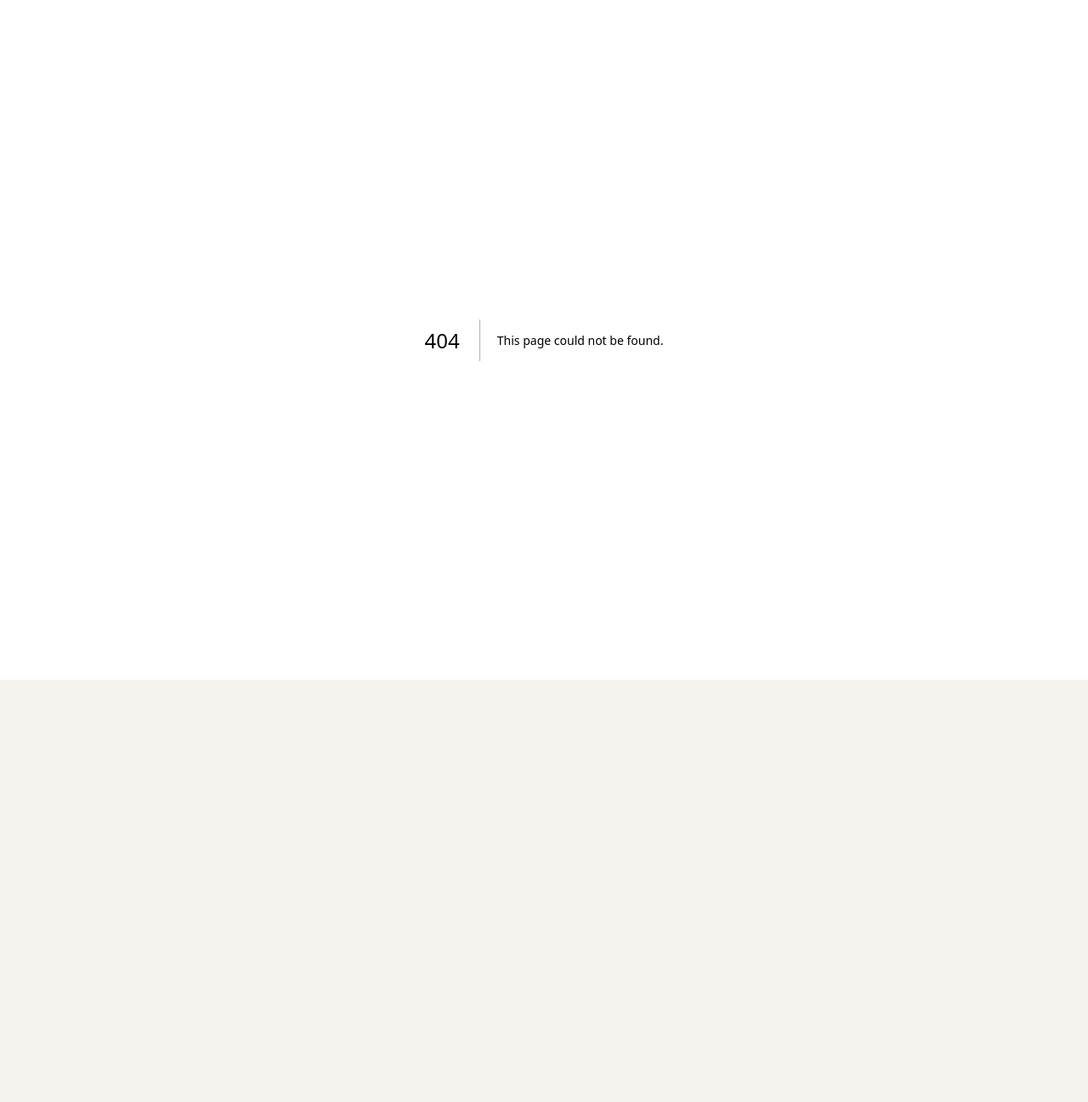
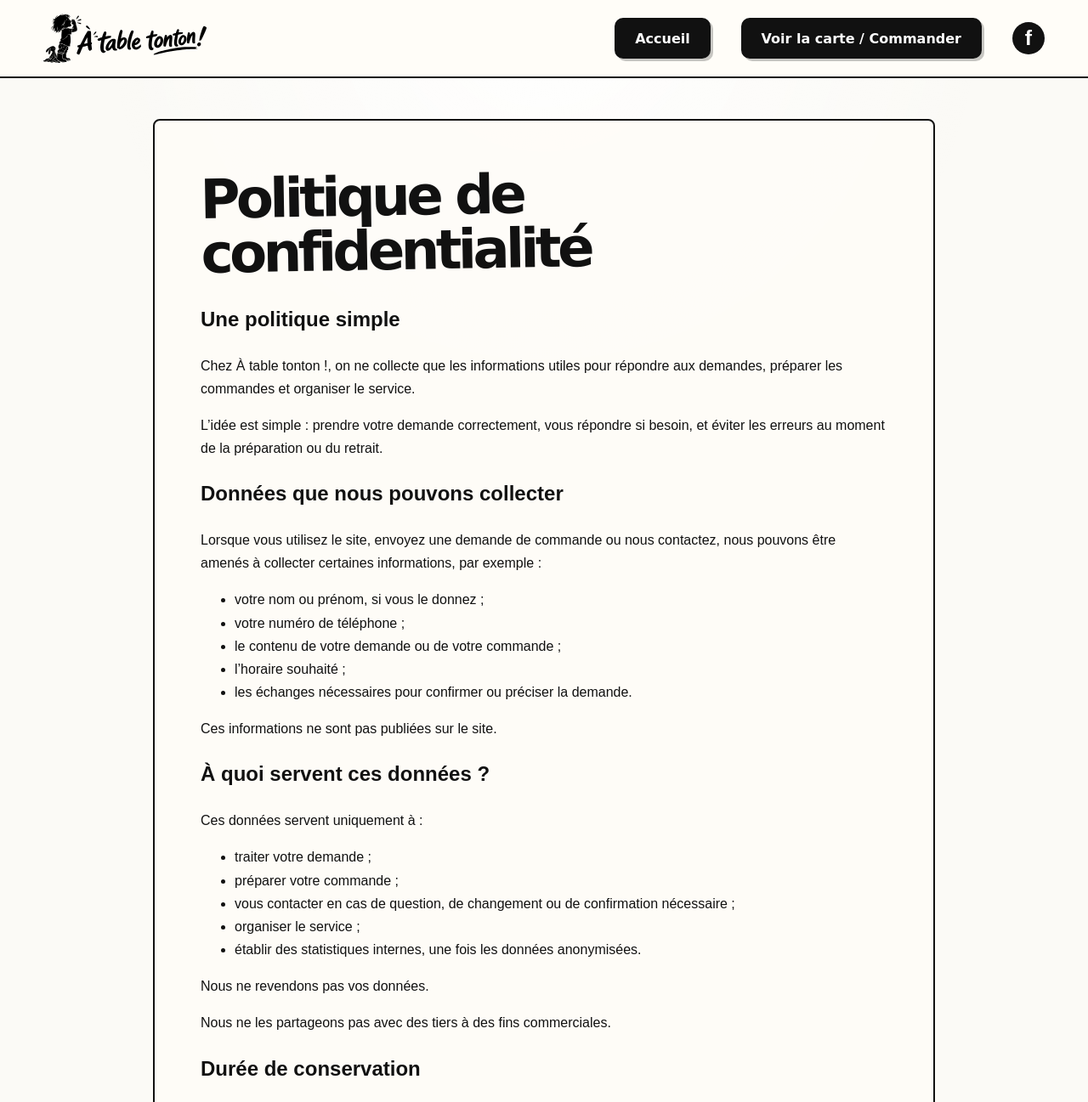
Before and after one commit to Gorghyz/pizza-planner, a Next.js app: page /politique-confidentialite in a window 1280 px wide. Before the commit this address had no page. Shown: the top 1297 px of the page at 85% size. Before the commit the page ends 800 px from the top, so only its background shows below. Built offline with nearby package versions, Linux system fonts and the light colour scheme.

Commit message:
Ajouter mentions legales et politique de confidentialite

```diff
--- /dev/null
+++ b/src/app/politique-confidentialite/page.tsx
@@ -0,0 +1,183 @@
+import PublicSiteShell from "@/components/public-site-shell";
+
+export const metadata = {
+  title: "Politique de confidentialité — À table tonton !",
+  description:
+    "Politique de confidentialité du site atabletonton.fr et de l’activité À table tonton !",
+};
+
+export default function PolitiqueConfidentialitePage() {
+  return (
+    <PublicSiteShell currentPage="legal">
+      <article
+        className="att-ink-card"
+        style={{
+          maxWidth: "920px",
+          margin: "48px auto",
+          padding: "clamp(24px, 5vw, 54px)",
+          lineHeight: 1.7,
+        }}
+      >
+        <h1
+          style={{
+            margin: "0 0 32px",
+            fontFamily:
+              '"Segoe Print", "Comic Sans MS", "Bradley Hand", cursive',
+            fontSize: "clamp(2.2rem, 5vw, 4rem)",
+            lineHeight: 1,
+            letterSpacing: "-0.07em",
+            transform: "rotate(-1deg)",
+          }}
+        >
+          Politique de confidentialité
+        </h1>
+
+        <section>
+          <h2>Une politique simple</h2>
+
+          <p>
+            Chez À table tonton !, on ne collecte que les informations utiles
+            pour répondre aux demandes, préparer les commandes et organiser le
+            service.
+          </p>
+
+          <p>
+            L’idée est simple : prendre votre demande correctement, vous répondre
+            si besoin, et éviter les erreurs au moment de la préparation ou du
+            retrait.
+          </p>
+        </section>
+
+        <section>
+          <h2>Données que nous pouvons collecter</h2>
+
+          <p>
+            Lorsque vous utilisez le site, envoyez une demande de commande ou
+            nous contactez, nous pouvons être amenés à collecter certaines
+            informations, par exemple :
+          </p>
+
+          <ul>
+            <li>votre nom ou prénom, si vous le donnez ;</li>
+            <li>votre numéro de téléphone ;</li>
+            <li>le contenu de votre demande ou de votre commande ;</li>
+            <li>l’horaire souhaité ;</li>
+            <li>
+              les échanges nécessaires pour confirmer ou préciser la demande.
+            </li>
+          </ul>
+
+          <p>Ces informations ne sont pas publiées sur le site.</p>
+        </section>
+
+        <section>
+          <h2>À quoi servent ces données ?</h2>
+
+          <p>Ces données servent uniquement à :</p>
+
+          <ul>
+            <li>traiter votre demande ;</li>
+            <li>préparer votre commande ;</li>
+            <li>
+              vous contacter en cas de question, de changement ou de
+              confirmation nécessaire ;
+            </li>
+            <li>organiser le service ;</li>
+            <li>
+              établir des statistiques internes, une fois les données
+              anonymisées.
+            </li>
+          </ul>
+
+          <p>Nous ne revendons pas vos données.</p>
+
+          <p>
+            Nous ne les partageons pas avec des tiers à des fins commerciales.
+          </p>
+        </section>
+
+        <section>
+          <h2>Durée de conservation</h2>
+
+          <p>
+            Les données nominatives liées à une demande ou une commande sont
+            conservées le temps nécessaire au traitement de la commande, puis
+            pendant une durée maximale de 1 an.
+          </p>
+
+          <p>
+            Passé ce délai, les informations permettant de vous identifier sont
+            supprimées ou anonymisées.
+          </p>
+
+          <p>
+            Certaines données anonymisées peuvent être conservées plus longtemps
+            à des fins statistiques : nombre de commandes, types de produits
+            vendus, volumes d’activité, organisation du service, etc.
+          </p>
+        </section>
+
+        <section>
+          <h2>Sécurité</h2>
+
+          <p>
+            Nous faisons notre possible pour conserver les données de manière
+            raisonnablement sécurisée, avec des accès limités aux personnes qui
+            en ont besoin pour faire fonctionner l’activité.
+          </p>
+
+          <p>
+            Aucune donnée personnelle n’est destinée à être rendue publique.
+          </p>
+        </section>
+
+        <section>
+          <h2>Vos droits</h2>
+
+          <p>
+            Vous pouvez demander à accéder aux données vous concernant, les faire
+            corriger ou demander leur suppression lorsque cela est possible.
+          </p>
+
+          <p>Pour toute demande, vous pouvez écrire à :</p>
+
+          <p>
+            <a href="mailto:contact@atabletonton.fr">
+              contact@atabletonton.fr
+            </a>
+          </p>
+
+          <p>Nous ferons au mieux pour répondre simplement et rapidement.</p>
+        </section>
+
+        <section>
+          <h2>Cookies et suivi</h2>
+
+          <p>
+            Le site atabletonton.fr n’a pas vocation à suivre les visiteurs
+            inutilement.
+          </p>
+
+          <p>
+            Si des outils de mesure d’audience ou des cookies sont ajoutés plus
+            tard, cette politique sera mise à jour pour l’indiquer clairement.
+          </p>
+        </section>
+
+        <section>
+          <h2>Mise à jour</h2>
+
+          <p>
+            Cette politique de confidentialité peut être modifiée si le site
+            évolue, si de nouvelles fonctionnalités sont ajoutées, ou si
+            l’organisation de l’activité change.
+          </p>
+
+          <p>
+            <strong>Dernière mise à jour : mai 2026.</strong>
+          </p>
+        </section>
+      </article>
+    </PublicSiteShell>
+  );
+}
--- a/src/components/public-site-shell.tsx
+++ b/src/components/public-site-shell.tsx
@@ -5,15 +5,20 @@ const FACEBOOK_URL = "https://www.facebook.com/profile.php?id=61588844054910";
 
 type PublicSiteShellProps = {
   children: ReactNode;
-  currentPage?: "home" | "carte";
+  currentPage?: "home" | "carte" | "legal";
 };
 
 function PublicHeader({ currentPage }: Pick<PublicSiteShellProps, "currentPage">) {
   const isHome = currentPage === "home";
+  const isLegal = currentPage === "legal";
 
   return (
     <header className="att-public-header">
-      <Link href="/" className="att-public-logo-link" aria-label="Accueil À table tonton !">
+      <Link
+        href="/"
+        className="att-public-logo-link"
+        aria-label="Accueil À table tonton !"
+      >
         <img
           src="/assets/logo-header.svg"
           alt="À table tonton !"
@@ -22,6 +27,17 @@ function PublicHeader({ currentPage }: Pick<PublicSiteShellProps, "currentPage">
       </Link>
 
       <nav className="att-public-nav" aria-label="Navigation principale">
+        {isLegal ? (
+          <>
+            <Link href="/" className="att-public-nav-cta">
+              Accueil
+            </Link>
+
+            <Link href="/carte" className="att-public-nav-cta">
+              Voir la carte / Commander
+            </Link>
+          </>
+        ) : (
           <Link
             href="/carte"
             className="att-public-nav-cta"
@@ -29,6 +45,7 @@ function PublicHeader({ currentPage }: Pick<PublicSiteShellProps, "currentPage">
           >
             Voir la carte / Commander
           </Link>
+        )}
 
         {isHome ? (
           <>
@@ -36,7 +53,7 @@ function PublicHeader({ currentPage }: Pick<PublicSiteShellProps, "currentPage">
             <a href="#qui-sommes-nous">Qui sommes-nous ?</a>
             <a href="#nos-valeurs">Nos valeurs</a>
           </>
-        ) : (
+        ) : isLegal ? null : (
           <>
             <Link href="/">Accueil</Link>
             <Link href="/#qui-sommes-nous">Qui sommes-nous ?</Link>
@@ -62,7 +79,11 @@ function PublicFooter() {
   return (
     <footer className="att-public-footer">
       <div className="att-public-footer-inner">
-        <Link href="/" className="att-public-footer-logo-link" aria-label="Accueil À table tonton !">
+        <Link
+          href="/"
+          className="att-public-footer-logo-link"
+          aria-label="Accueil À table tonton !"
+        >
           <img
             src="/assets/logo-header.svg"
             alt="À table tonton !"
@@ -88,7 +109,10 @@ function PublicFooter() {
 
         <div className="att-public-footer-links">
           <strong>Liens utiles</strong>
-          <Link href="/transparence">Politique de confidentialité</Link>
+          <Link href="/mentions-legales">Mentions légales</Link>
+          <Link href="/politique-confidentialite">
+            Politique de confidentialité
+          </Link>
         </div>
 
         <Link href="/business/login" className="att-public-pro-link">
```
Also changed, not shown: src/app/mentions-legales/page.tsx (added, +130 -0 lines), src/app/page.tsx (+15 -9 lines). Lines whose indentation alone changed are shown as unchanged.
